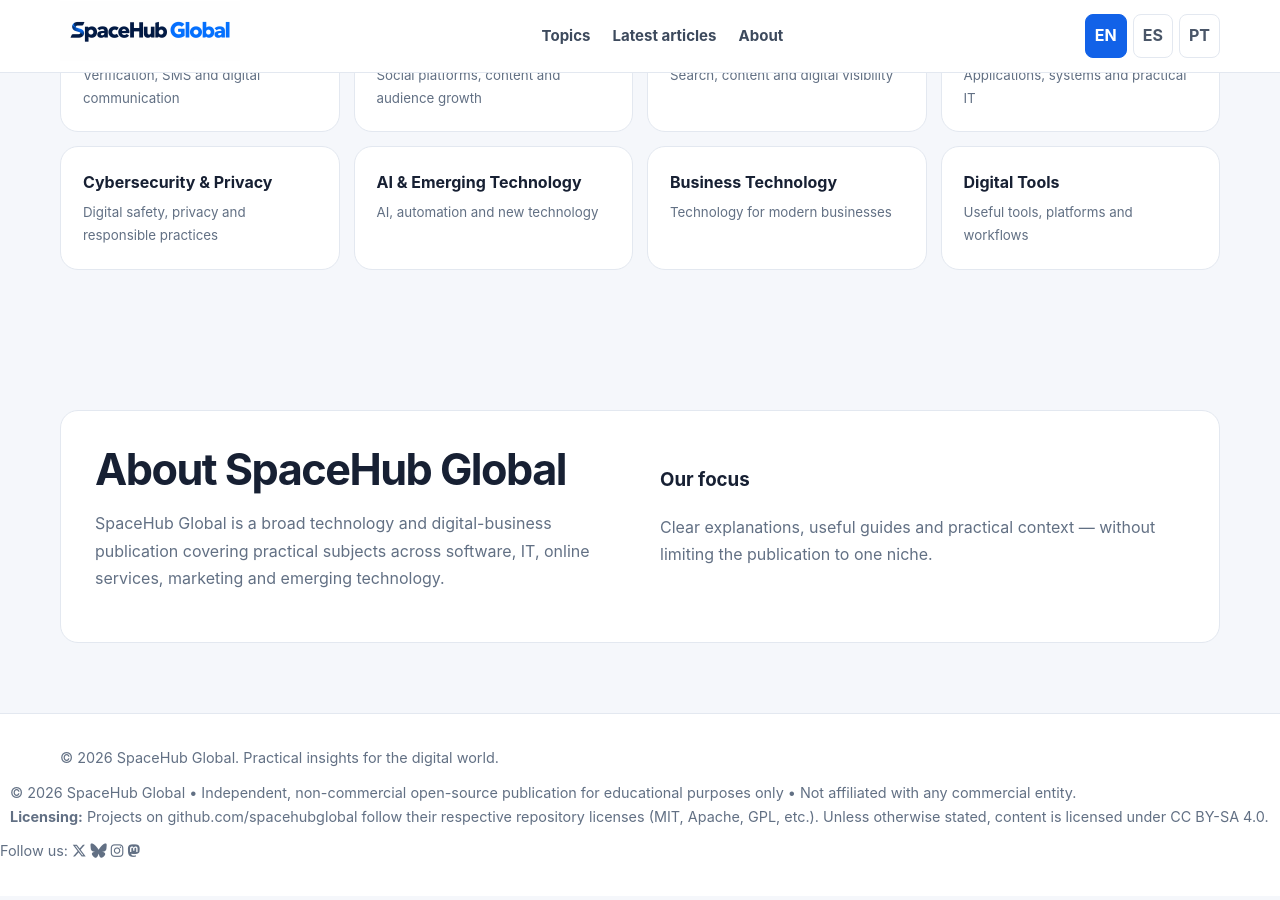
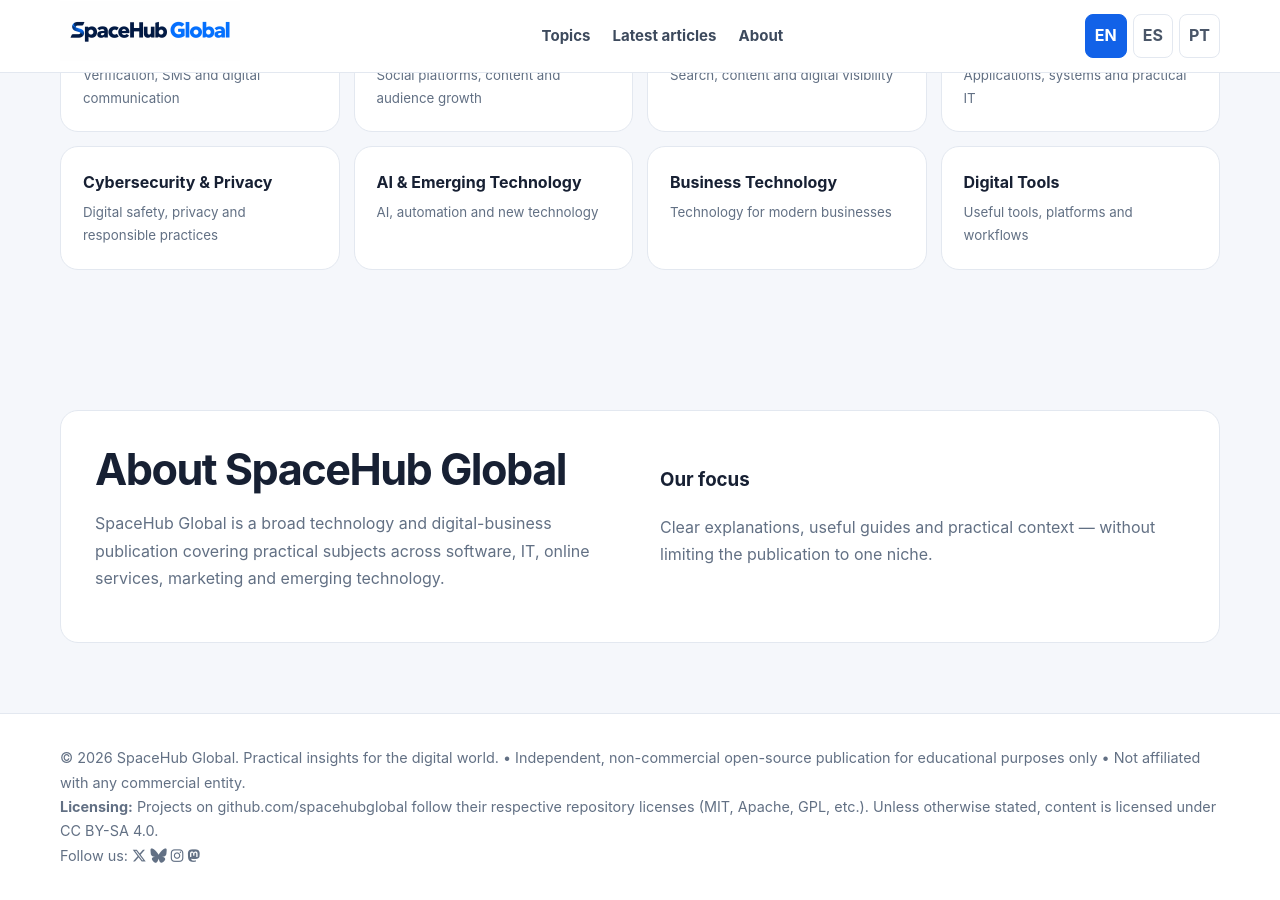
Before and after one commit to spacehubglobal/spacehubglobal.github.io, a Jekyll site: the page built from index.html, in a window 1280 px wide and 900 px high, scrolled down 1437 px. Built offline with Jekyll 4.4.1, drawn with Linux system fonts in a browser that asks for light colours.

Commit message:
removing duplicate copyright notice

```diff
--- a/_layouts/home.html
+++ b/_layouts/home.html
@@ -44,16 +44,16 @@ header{background:#fff;border-bottom:1px solid var(--line);position:sticky;top:0
 </div></div></section>
 <section class="section" id="topics"><div class="wrap"><div class="section-head"><div><h2>{{ page.i18n.topics_title }}</h2><div class="muted">{{ page.i18n.topics_sub }}</div></div></div><div class="topics"><div class="topic">{{ page.i18n.t1 }}<small>{{ page.i18n.t1s }}</small></div><div class="topic">{{ page.i18n.t2 }}<small>{{ page.i18n.t2s }}</small></div><div class="topic">{{ page.i18n.t3 }}<small>{{ page.i18n.t3s }}</small></div><div class="topic">{{ page.i18n.t4 }}<small>{{ page.i18n.t4s }}</small></div><div class="topic">{{ page.i18n.t5 }}<small>{{ page.i18n.t5s }}</small></div><div class="topic">{{ page.i18n.t6 }}<small>{{ page.i18n.t6s }}</small></div><div class="topic">{{ page.i18n.t7 }}<small>{{ page.i18n.t7s }}</small></div><div class="topic">{{ page.i18n.t8 }}<small>{{ page.i18n.t8s }}</small></div></div></div></section>
 <section class="section" id="about"><div class="wrap"><div class="about"><div><h2>{{ page.i18n.about_title }}</h2><p class="muted">{{ page.i18n.about_text }}</p></div><div><h3>{{ page.i18n.about_focus }}</h3><p class="muted">{{ page.i18n.about_focus_text }}</p></div></div></div></section>
-</main><footer><div class="wrap">&copy; 2026 SpaceHub Global. {{ page.i18n.footer }}</div>
-  <div style="padding: 10px; ">
+</main><footer>
+  <div class="wrap">
     <div>
-      &copy; 2026 SpaceHub Global • Independent, non-commercial open-source publication for educational purposes only • Not affiliated with any commercial entity.
+      &copy; 2026 SpaceHub Global. {{ page.i18n.footer }} • Independent, non-commercial open-source publication for educational purposes only • Not affiliated with any commercial entity.
     </div>
     <div>
       <b>Licensing:</b> Projects on github.com/spacehubglobal follow their respective repository licenses (MIT, Apache, GPL, etc.). Unless otherwise stated, content is licensed under CC BY-SA 4.0.
     </div>
   </div>
-<div class="footer-social">
+<div class="footer-social wrap">
   <span>Follow us:</span>
   <a href="https://x.com/spacehubglobal" target="_blank" rel="me noopener" aria-label="X (Twitter)" title="X (Twitter)">
     <i class="fa-brands fa-x-twitter"></i>
@@ -68,6 +68,5 @@ header{background:#fff;border-bottom:1px solid var(--line);position:sticky;top:0
     <i class="fa-brands fa-mastodon"></i>
   </a>
 </div>
-</div>
 </footer>
 </body></html>
```
